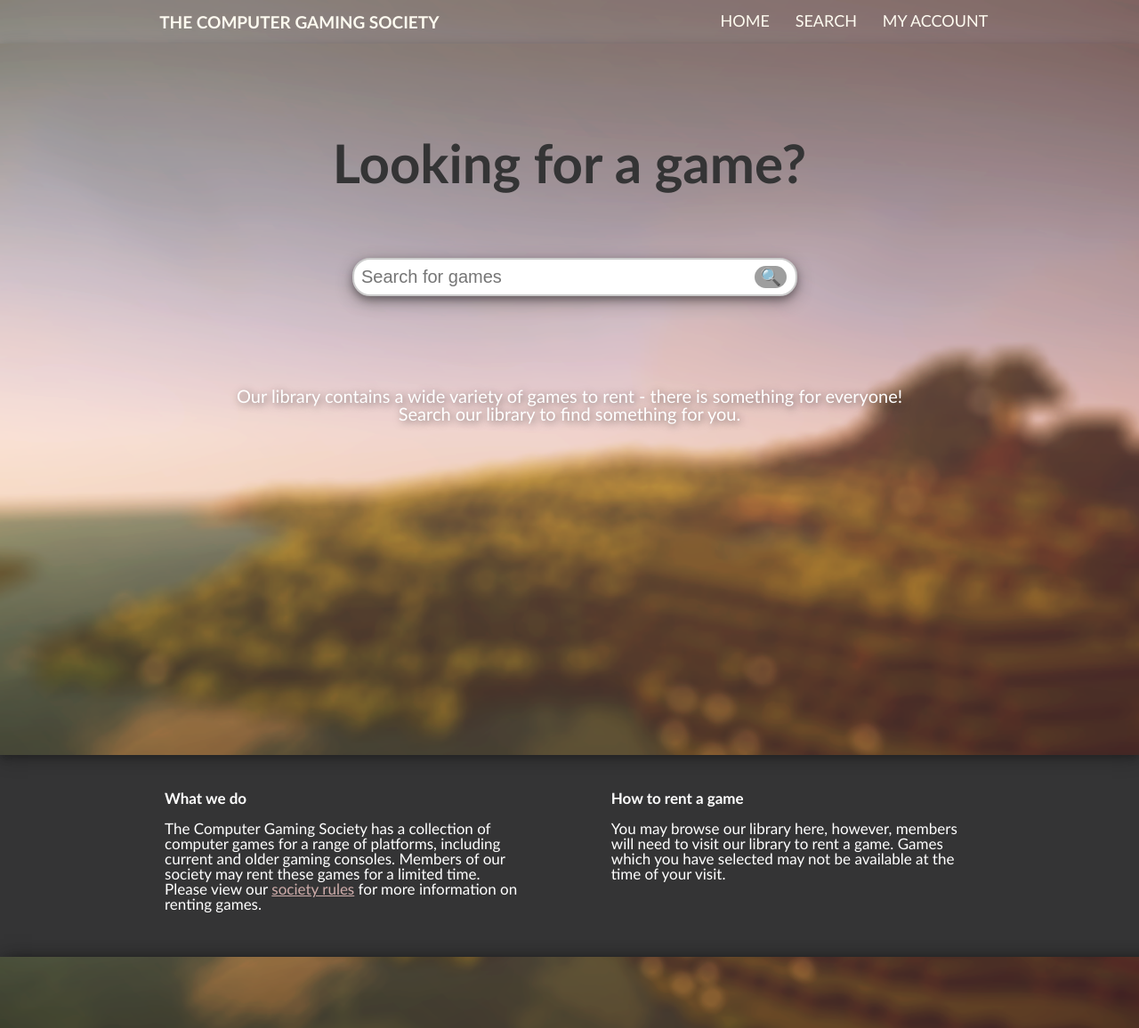
After one commit to Futuramistic/SEG_Lab_Project, a PHP site: page /Home.php in a window 1280 px wide; the page is wider, and only the part inside the window is pictured. The commit adds this page. Shown: that part at 89% size. Run offline with PHP 8.4, Linux system fonts and the light colour scheme; grey boxes are pictures that could not be loaded.

Commit message:
Add files via upload

```diff
--- /dev/null
+++ b/Home.php
@@ -0,0 +1,47 @@
+<?php require("navigation.php")?>
+<div class = "banner">
+<div class = "bannerinner">
+      <div class = "bannercontent">
+      <h2>Looking for a game?</h2>
+			<input type="text" placeholder="Search for games">
+			<button type="submit">&#128269;</button>
+			<article>Our library contains a wide variety of games to rent - there is something for everyone!
+			Search our library to find something for you.</article>
+			</div>
+		</div>
+		</div>
+<div class = "rowcontainer">
+		<div class="row">
+				<div class="column">
+				<div class = "innersection">
+					<strong>What we do</strong><p>
+						The Computer Gaming Society has a collection of	computer games for a range of platforms, including current and older gaming consoles. Members
+						of our society may rent these games for a limited time. Please view our <a href="T&C's.php"  style="color: rgb(207,173,171)">society rules</a>
+						for more information on renting games.
+				</div>
+			</div>
+			<div class="column">
+				<div class = "innersection">
+					<article>
+						<strong>How to rent a game</strong><p>
+						You may browse our library here, however, members will need to visit our library to rent a game.
+						Games which you have selected may not be available at the time of your visit.
+				</article>
+				</div>
+			</div>
+		</div>
+	</div>
+
+	<div class = "banner2">
+	    <div class = "bannerinner2">
+	      <div class = "bannercontent2">
+				</div>
+			</div>
+			</div>
+
+
+</div>
+
+</body>
+
+</html>
--- /dev/null
+++ b/credentials.php
@@ -0,0 +1,6 @@
+<?php
+define("SERVER",'localhost');
+define("USER",'admin');
+define("PASSWORD",'admin');
+define("DB",'game_society');
+?>
--- /dev/null
+++ b/footer.php
@@ -0,0 +1,5 @@
+</body>
+</html>
+<?php
+  db_close($db);
+ ?>
--- /dev/null
+++ b/navigation.php
@@ -0,0 +1,16 @@
+<html>
+<head>
+<title>The Computer Gaming Society</title>
+	<link rel="stylesheet" type="text/css" href="stylesheet.css">
+</head>
+<div class = "banner">
+<div class = "nav">
+  <div class = "innernav">
+    <div class="navtext">
+      <li style="font-size: 19; font-weight: 900; color:#fefbf0">The Computer Gaming Society</li>
+      <li style = "float: right"><a href="Login.php">My Account</a></li>
+      <li style = "float: right"><a href="Search.php">Search</a></li>
+      <li style = "float: right"><a href="Home.php">Home</a></li>
+  </div>
+</div>
+</div>
--- /dev/null
+++ b/stylesheet.css
@@ -0,0 +1,288 @@
+body {
+	margin: 0 auto;
+	height: 100%;
+	width: 100%;
+	color: black;
+	background-color: rgb(52,52,53);
+	background-repeat: repeat-y;
+	padding: 0px 0px 0px 0px;
+	font-family: Trebuchet MS, Arial;
+	overflow-x: hidden;
+
+}
+body, html {
+    padding: 0;
+    margin: 0;
+    height: 100%;
+}
+
+.nav
+{
+	width: 100%;
+	background-size:cover;
+	display: table;
+	margin: auto;
+
+	/*box-shadow: 0 4px 8px 0 rgba(3, 3, 3,0.1), 0 6px 20px 0 rgba(3, 3, 3,0.1);*/
+	top: 0;
+	/*position: fixed;*/
+	z-index:10000;
+
+}
+
+.nav>.innernav{
+	width: 100%;
+	vertical-align: middle;
+	max-width: none;
+}
+
+.navtext{
+	font-family: Trebuchet MS, Arial;
+	text-transform: uppercase;
+	margin: 0 auto;
+	text-align: left;
+	font-size: 10;
+	line-height: 1;
+	padding-top: 0.1%;
+	padding-left: 3%;
+	width: 75%;
+
+}
+.innernav> .navtext> li{
+  display:inline;
+  list-style-type: none;
+  margin: 0;
+  padding: 0;
+	font-size: 18;
+	margin-right: 3%;
+	line-height: 2.5;
+	color: #fefbf0;
+	padding-bottom: 0px;
+}
+.navtext > li>a{
+	color:#fefbf0;
+	text-decoration: none;
+}
+.navtext > li> a:hover{
+	padding-bottom: 12px;
+	border-bottom: solid 3px rgb(180,180,180);
+}
+.banner{
+	height: 100%;
+	width: 100%;
+	background-color:rgb(52,52,53);
+	background-image: url("bannerImg2.jpg");
+	background-size: cover;
+	background-position: center;
+	display: table;
+	top: 0;
+	box-shadow: 0 4px 8px 0 rgba(3, 3, 3,0.2), 0 6px 20px 0 rgba(3, 3, 3,0.2);
+}
+.banner2{
+	height: 10%;
+	width: 100%;
+	background-color:rgb(52,52,53);
+	background-image: url("bannerImg3.jpg");
+	background-size: cover;
+	background-position: center;
+	display: table;
+	top: 0;
+	box-shadow: 20px 20px 20px 16px #111111;
+}
+.banner>.bannerinner{
+	diplay: table-cell;
+	vertical-align: middle;
+	width: 100%;
+	max-width: none;
+}
+.bannercontent{
+	max-width: 100%;
+	margin: 0 auto;
+	text-align:center;
+	font-size: 40;
+	color: white;
+	margin-top: 10%;
+	line-height: 0.5;
+}
+.bannercontent > h2
+{
+		/*text-shadow: 2px 2px 8px rgba(3, 3, 3,0.5);*/
+		line-height: 0.2;
+		font-family: "Trebuchet MS";
+		font-weight: 900;
+		font-size: 60;
+		color: rgb(52,52,53);
+}
+.bannercontent > article
+{
+		padding-top: 8%;
+		text-shadow: 2px 2px 8px rgba(3, 3, 3,0.5);
+		line-height: 1;
+		font-family: "Trebuchet MS";
+		font-weight: 100;
+		max-width: 60%;
+		margin: 0 auto;
+		font-size: 20;
+		color: white;
+}
+.rowcontainer{
+	width:100%;
+}
+.row{
+	margin-top: 2%;
+	padding-bottom: 1.5%;
+	padding-right: 20%;
+	width: 80%;
+	float: left;
+	/*margin-top:0.8%;*/
+	margin-left: 11%;
+	line-height: 1;
+
+
+}
+.column{
+	float: left;
+  width: 48%;
+  padding-right: 1%;
+	/*margin-left: 0.52%;*/
+
+}
+.innersection {
+	padding: 3% 9% 3% 9%;
+	/*background-color: white;*/
+	color: white;
+	font-size: 17;
+	float:left;
+}
+.btn{
+	font-family: "Arial";
+	font-size: 50%;
+	font-weight: 600;
+	color: #fefbf0;
+	text-transform: uppercase;
+	text-decoration: none;
+	border: solid #fefbf0  2px;
+	padding: 10px 20px 10px 20px;
+	border-radius: 9px;
+}
+
+.btn:hover{
+	border: solid #fefbf0 1px;
+}
+.mainhome{
+	color: rgb(255,0,68);
+	font-family: Arial;
+	font-size: 100%;
+	font-weight:200;
+	line-height: 0%;
+	padding-bottom: 2%;
+	padding-top: 2%;
+	text-align: left;
+	margin-left: 14%;
+	margin-top: 0%;
+	float: left;
+}
+.mainhomeright{
+	color: rgb(255,0,68);
+	font-family: Arial;
+	font-size: 100%;
+	font-weight:200;
+	line-height: 0%;
+	padding-bottom: 2%;
+	padding-top: 2%;
+	text-align: right;
+	margin-right: 14%;
+	margin-top: 0%;
+	float: right;
+}
+.right-image > img{
+	width: 47%;
+	float: right;
+	border-radius: 15px 0px 0px 15px;
+	box-shadow: 0 4px 8px 0 rgba(3, 3, 3,0.3), 0 6px 20px 0 rgba(3, 3, 3,0.3);
+}
+
+.left-image > img
+{
+	  width: 47%;
+	  float: left;
+		border-radius: 0px 15px 15px 0px;
+		box-shadow: 0 4px 8px 0 rgba(3, 3, 3,0.3), 0 6px 20px 0 rgba(3, 3, 3,0.3);
+}
+.content{
+margin-left: 14%;
+max-width: 30%;
+text-align: left;
+padding-top: 0%;
+color: #fefbf0;
+font-family: Arial;
+font-size: 115%;
+font-weight:200;
+line-height: 140%;
+word-wrap: break-word;
+float: left;
+}
+
+.contentright{
+margin-right: 14%;
+max-width: 30%;
+text-align: right;
+padding-top: 0%;
+color: #fefbf0;
+font-family: "Arial";
+font-size: 115%;
+font-weight:200;
+line-height: 140%;
+word-wrap: break-word;
+padding-bottom: 2%;
+float: right;
+}
+
+input{
+	margin-top: 4%;
+	width:500px;
+	padding-top: 1%;
+	padding-bottom: 1%;
+	font-size: 20px;
+	padding: 8px;
+	padding:8px; border:2px solid #ccc;
+  border-radius: 20px;
+	color:rgb(52,52,53);
+  padding-right: 60px;
+	box-shadow: 0 4px 8px 0 rgba(3, 3, 3,0.3), 0 6px 20px 0 rgba(3, 3, 3, 0.3);
+}
+.bannercontent>button
+{
+	border-radius: 30px;
+	border:0.1px;
+	background-color: white;
+	background-image: url("searchimage.png");
+	color:rgb(117,117,117);
+	font-size: 19px;
+	margin-left: -58px;
+}
+.bannercontent>button:hover
+{
+	cursor:pointer;
+	text-shadow: 2px 2px 8px rgba(3, 3, 3,0.5);
+}
+.copyright
+{
+		width: 100%;
+		margin: 0 auto;
+		margin-bottom: 2%;
+}
+.copyright>article
+{
+		color: white;
+		margin-left: 40%;
+}
+
+input: focus {border-color:#333; }
+
+.right{
+	height: 90%;
+}
+.left{
+	height: 90%;
+}
```
Also changed, not shown: Account.php (+28 -21 lines), Login.php (added, +43 -0 lines), T&C's.php (added, +21 -0 lines), connect.php (added, +20 -0 lines), database.php (added, +90 -0 lines), functions.php (added, +21 -0 lines), bannerImg2.jpg (added), bannerImg3.jpg (added).
